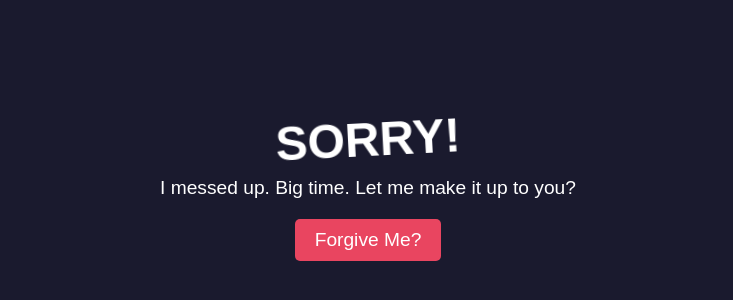
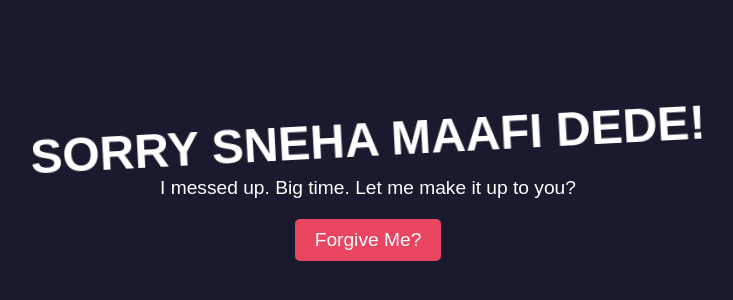
Before and after one commit to justanother29/arthissorry, a plain HTML site: page index.html in a window 1280 px wide. Shown: the part 222-522 px from the top of the page, without its empty margins (272-1005 px from the left). Drawn offline with Linux system fonts and the light colour scheme.

Commit message:
Update index.html

```diff
--- a/index.html
+++ b/index.html
@@ -3,7 +3,7 @@
 <head>
     <meta charset="UTF-8">
     <meta name="viewport" content="width=device-width, initial-scale=1.0">
-    <title>Sorry!</title>
+    <title>Sorry Sneha kasam se agli baar nahi karunga!</title>
     <style>
         body {
             display: flex;
@@ -49,7 +49,7 @@
 </head>
 <body>
     <div class="container">
-        <div class="sorry-text">SORRY!</div>
+        <div class="sorry-text">SORRY SNEHA MAAFI DEDE!</div>
         <div class="message">I messed up. Big time. Let me make it up to you?</div>
         <a href="#" class="button">Forgive Me?</a>
     </div>
```
